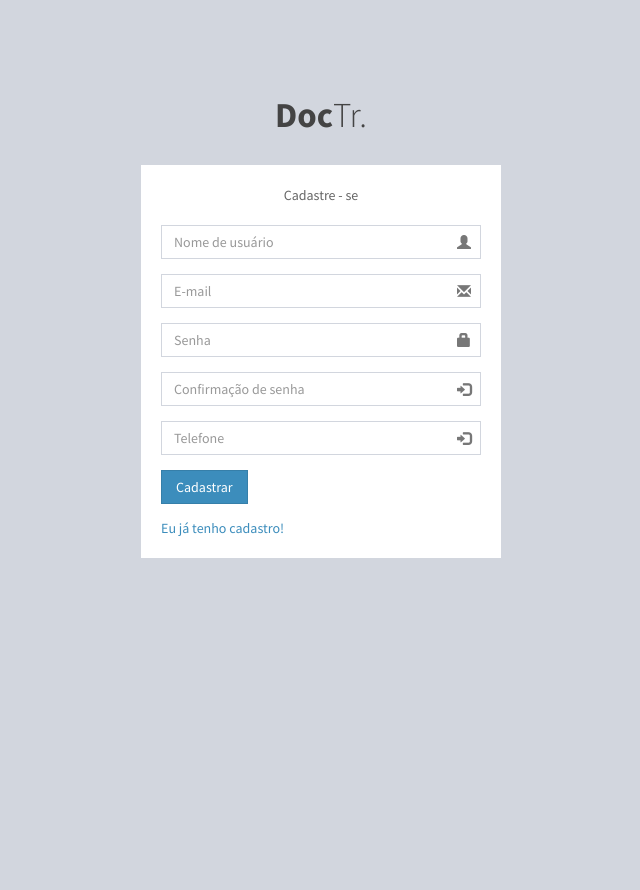
After one commit to matheuslins/Doc.tr, a Django app: a page that uses accounts/templates/register.html in a window 1280 px wide. The commit adds this page. Shown: the whole page, without its empty margins (319-959 px from the left). Run offline with Django 3.2, Linux system fonts and the light colour scheme; some libraries are stand-ins or nearby versions.

Commit message:
colocando o front da parte de cadastro

```diff
--- /dev/null
+++ b/accounts/templates/register.html
@@ -0,0 +1,98 @@
+{% load static %}
+{% load widget_tweaks %}
+<html>
+  <head>
+    <meta charset="utf-8">
+    <meta http-equiv="X-UA-Compatible" content="IE=edge">
+    <title>AdminLTE 2 | Registration Page</title>
+    <!-- Tell the browser to be responsive to screen width -->
+    <meta content="width=device-width, initial-scale=1, maximum-scale=1, user-scalable=no" name="viewport">
+    <!-- Bootstrap 3.3.5 -->
+    <link rel="stylesheet" href="{% static 'bootstrap/css/bootstrap.min.css' %}">
+    <!-- Font Awesome -->
+    <link rel="stylesheet" href="https://maxcdn.bootstrapcdn.com/font-awesome/4.4.0/css/font-awesome.min.css">
+    <!-- Ionicons -->
+    <link rel="stylesheet" href="https://code.ionicframework.com/ionicons/2.0.1/css/ionicons.min.css">
+    <!-- Theme style -->
+    <link rel="stylesheet" href="{% static 'dist/css/AdminLTE.min.css' %}">
+    <!-- iCheck -->
+    <link rel="stylesheet" href="{% static 'plugins/iCheck/square/blue.css' %}">
+
+    <!-- HTML5 Shim and Respond.js IE8 support of HTML5 elements and media queries -->
+    <!-- WARNING: Respond.js doesn't work if you view the page via file:// -->
+    <!--[if lt IE 9]>
+        <script src="https://oss.maxcdn.com/html5shiv/3.7.3/html5shiv.min.js"></script>
+        <script src="https://oss.maxcdn.com/respond/1.4.2/respond.min.js"></script>
+    <![endif]-->
+  </head>
+  <body class="hold-transition register-page">
+    <div class="register-box">
+      <div class="register-logo">
+        <a href="../../index2.html"><b>Doc</b>Tr.</a>
+      </div>
+
+      <div class="register-box-body">
+        <p class="login-box-msg">Cadastre - se</p>
+        <form method="post"> {% csrf_token %}
+          {% if messages %}
+            {% for message in messages %}
+              <div class="ale" >
+                  <h4><div class="alert alert-success">
+                  <button type="button" class="close" data-dismiss="alert" aria-hidden="true">&times;</button>
+                  <center>{{ message|safe }}</center>
+                </div>
+                </h4>
+                </div>
+            {% endfor %}
+          {% endif %}
+          <div class="form-group has-feedback">
+            <input type="text" class="form-control" placeholder="Nome de usuário">
+              {{ form.non_field_errors }}
+              {{ form.username|attr:"type:email"|attr:"placeholder:Nome de usuário"|add_class:"form-control"}}
+              {{ form.username.errors|add_error_class:"error-border"}}
+            <span class="glyphicon glyphicon-user form-control-feedback"></span>
+          </div>
+          <div class="form-group has-feedback">
+            <input type="email" class="form-control" placeholder="E-mail">
+            <span class="glyphicon glyphicon-envelope form-control-feedback"></span>
+          </div>
+          <div class="form-group has-feedback">
+            <input type="password" class="form-control" placeholder="Senha">
+            <span class="glyphicon glyphicon-lock form-control-feedback"></span>
+          </div>
+          <div class="form-group has-feedback">
+            <input type="password" class="form-control" placeholder="Confirmação de senha">
+            <span class="glyphicon glyphicon-log-in form-control-feedback"></span>
+          </div>
+          <div class="form-group has-feedback">
+            <input type="text" class="form-control" placeholder="Telefone">
+            <span class="glyphicon glyphicon-log-in form-control-feedback"></span>
+          </div>
+          <div class="row">
+            <div class="col-xs-4">
+              <button type="submit" class="btn btn-primary btn-block btn-flat">Cadastrar</button>
+            </div><!-- /.col -->
+          </div>
+        </form>
+
+        <a href="{% url 'core:login' %}" class="text-center">Eu já tenho cadastro!</a>
+      </div><!-- /.form-box -->
+    </div><!-- /.register-box -->
+
+    <!-- jQuery 2.1.4 -->
+    <script src="{% static 'plugins/jQuery/jQuery-2.1.4.min.js' %}"></script>
+    <!-- Bootstrap 3.3.5 -->
+    <script src="{% static 'bootstrap/js/bootstrap.min.js' %}"></script>
+    <!-- iCheck -->
+    <script src="{% static 'plugins/iCheck/icheck.min.js' %}"></script>
+    <script>
+      $(function () {
+        $('input').iCheck({
+          checkboxClass: 'icheckbox_square-blue',
+          radioClass: 'iradio_square-blue',
+          increaseArea: '20%' // optional
+        });
+      });
+    </script>
+  </body>
+</html>
--- a/core/templates/login.html
+++ b/core/templates/login.html
@@ -66,7 +66,7 @@
         </form>
 
         <a href="#">Esqueci minha senha</a><br>
-        <a href="" class="text-center">Novo registro</a>
+        <a href="{% url 'core:register' %}" class="text-center">Novo registro</a>
 
       </div><!-- /.login-box-body -->
     </div><!-- /.login-box -->
--- a/core/urls.py
+++ b/core/urls.py
@@ -10,6 +10,7 @@ urlpatterns = patterns('',...)
 urlpatterns = [
 
     url(r'^$', 'core.views.home', name='home'),
+    url(r'^cadastrar', 'core.views.register', name='register'),
     url(r'^login', 'django.contrib.auth.views.login',{'template_name': 'login.html'}, name='login'),
     url(r'^sair/$', 'django.contrib.auth.views.logout',{'next_page': 'core:login'}, name='logout'),
     url(r'^favicon\.ico$', RedirectView.as_view(url='{{STATIC_URL}}/assets/img/icon.png'))
--- a/core/views.py
+++ b/core/views.py
@@ -3,3 +3,7 @@ from django.shortcuts import render
 def home(request):
 	template_name = 'index.html'
 	return render(request, template_name)
+
+def register(request):
+	template_name = 'register.html'
+	return render(request, template_name)
```
Also changed, not shown: db.sqlite3.
